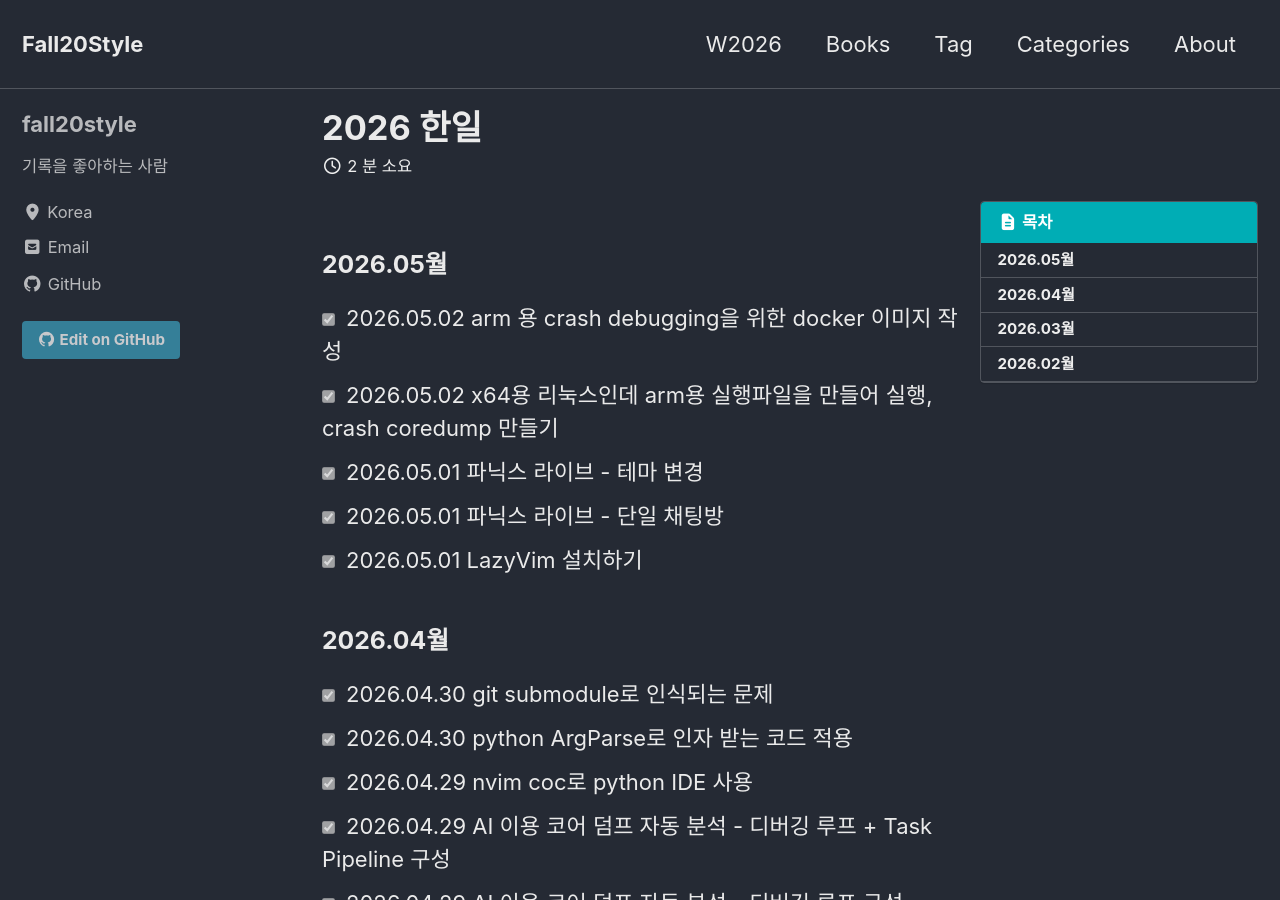
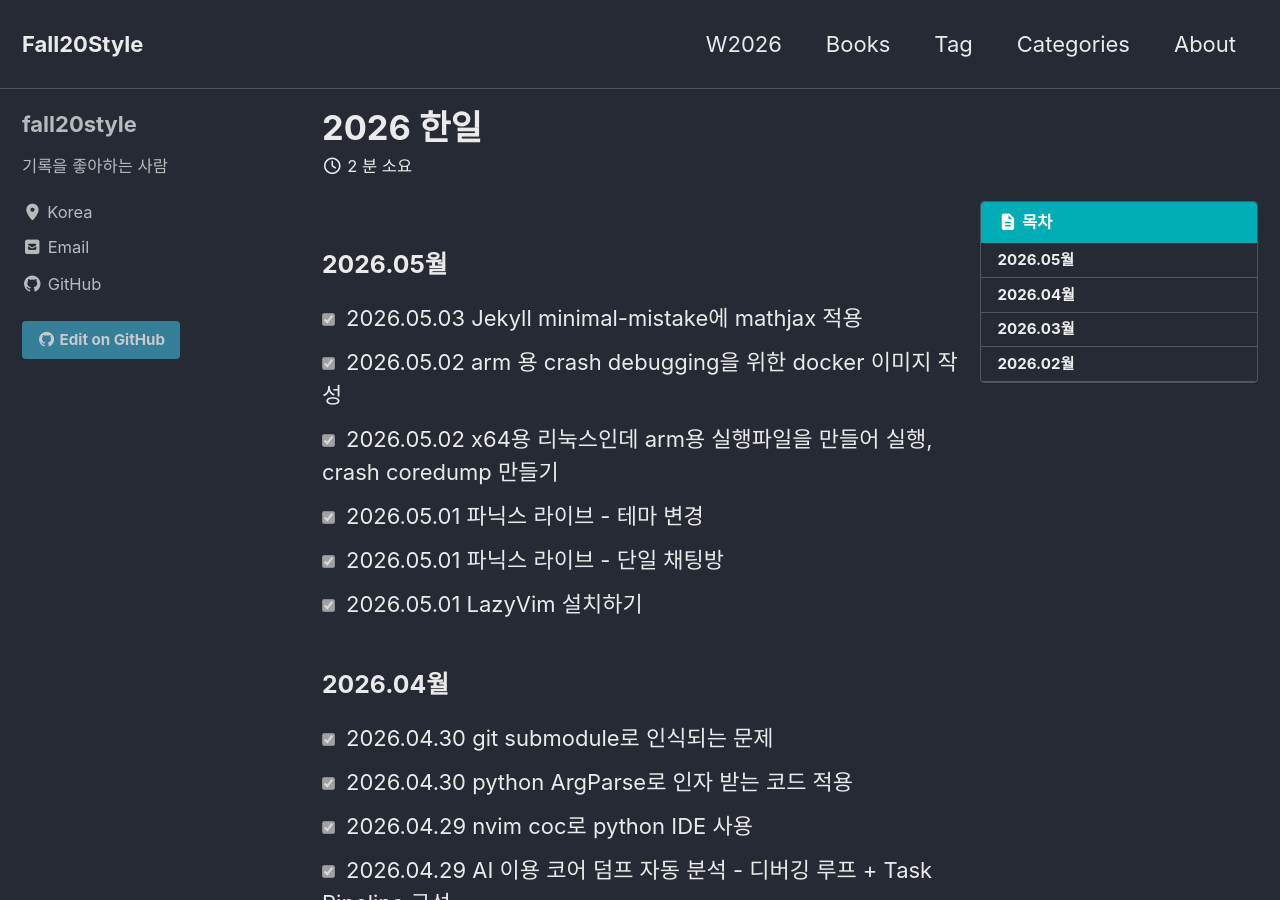
Before and after one commit to fall20style/fall20style.github.io, a Jekyll site: the page built from W2026.md, in a window 1280 px wide and 900 px high. Built offline with Jekyll 4.4.1, drawn with Linux system fonts in a browser that asks for light colours; cached includes are drawn as plain includes.

Commit message:
Update W2026.md

```diff
--- a/W2026.md
+++ b/W2026.md
@@ -12,6 +12,7 @@ description: desc가 여기에
 ---
 
 ### 2026.05월
+- [X] 2026.05.03 Jekyll minimal-mistake에 mathjax 적용
 - [X] 2026.05.02 arm 용 crash debugging을 위한 docker 이미지 작성
 - [X] 2026.05.02 x64용 리눅스인데 arm용 실행파일을 만들어 실행, crash coredump 만들기
 - [X] 2026.05.01 파닉스 라이브 - 테마 변경
```
